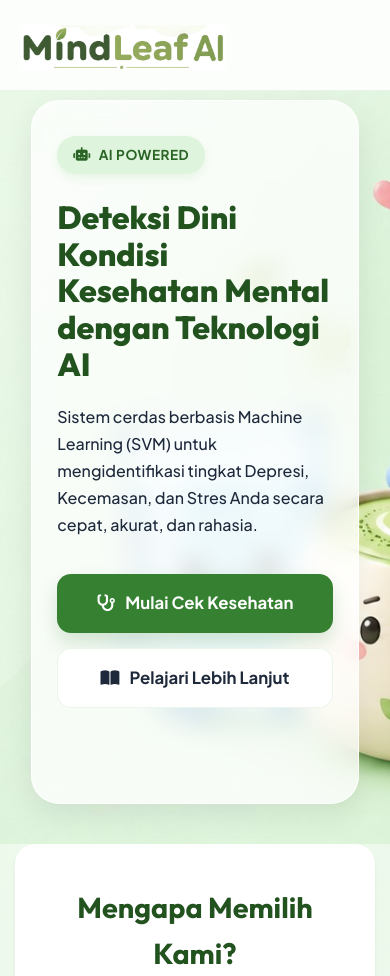
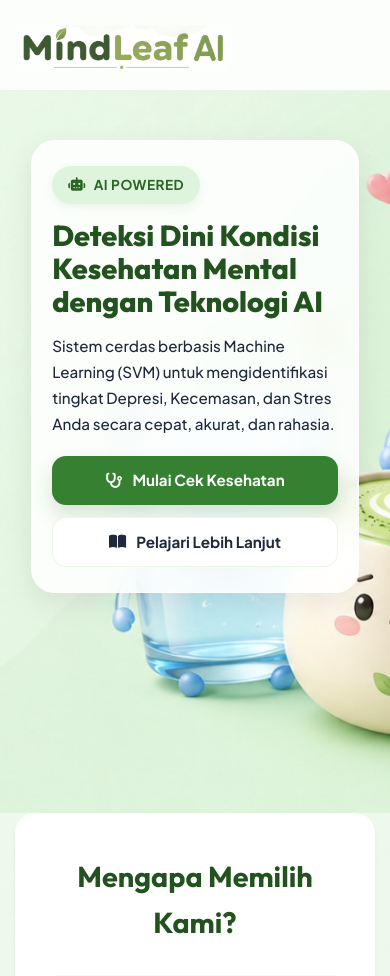
Before and after one commit to adityaibrar/hf_repo_svm, a Flask app: page / in a window 390 px wide. Shown: the top 976 px of the page. Run offline with Flask 3, Linux system fonts and the light colour scheme.

Commit message:
style: refine responsive hero section layout and typography for tablet and mobile devices

```diff
--- a/static/css/landing.css
+++ b/static/css/landing.css
@@ -472,31 +472,48 @@ body {
 }
 
 /* Responsive */
+@media (orientation: portrait) and (min-width: 901px) {
+  .hero-section {
+    align-items: flex-start;
+    padding-top: 25vh;
+    background-position: center bottom;
+  }
+}
+
 @media (max-width: 900px) {
   .hero-section {
     flex-direction: column;
     text-align: center;
-    padding-top: 120px;
+    padding-top: 160px;
+    padding-bottom: 260px;
+    min-height: auto;
+    background-position: center bottom;
   }
 
   .hero-content {
-    background: rgba(255, 255, 255, 0.75);
+    background: rgba(255, 255, 255, 0.85);
     backdrop-filter: blur(12px);
     -webkit-backdrop-filter: blur(12px);
-    padding: 35px 25px;
-    border-radius: 28px;
+    padding: 25px 20px;
+    border-radius: 24px;
     box-shadow: 0 10px 30px rgba(0, 0, 0, 0.08);
     border: 1px solid rgba(255, 255, 255, 0.9);
     margin: 0 auto;
   }
 
+  .badge-ai {
+    margin-bottom: 15px;
+  }
+
   .hero-content p {
     color: var(--text-primary);
     font-weight: 500;
+    margin-bottom: 20px;
   }
 
   .hero-content h1 {
-    font-size: 2.5rem;
+    font-size: 2.2rem;
+    margin-bottom: 15px;
   }
 
   .hero-buttons {
@@ -511,27 +528,30 @@ body {
 
 @media (max-width: 768px) {
   .hero-section {
-    padding-top: 100px;
-    padding-bottom: 40px;
+    padding-top: 140px;
+    padding-bottom: 220px;
   }
 
   .hero-content h1 {
-    font-size: 2rem;
+    font-size: 1.8rem;
   }
 
   .hero-content p {
-    font-size: 1rem;
+    font-size: 0.95rem;
   }
 
   .hero-buttons {
     flex-direction: column;
     width: 100%;
     align-items: center;
+    gap: 12px;
   }
 
   .btn-primary, .btn-secondary {
     width: 100%;
     justify-content: center;
+    padding: 12px 20px;
+    font-size: 0.95rem;
   }
 
   .features-section {
```
